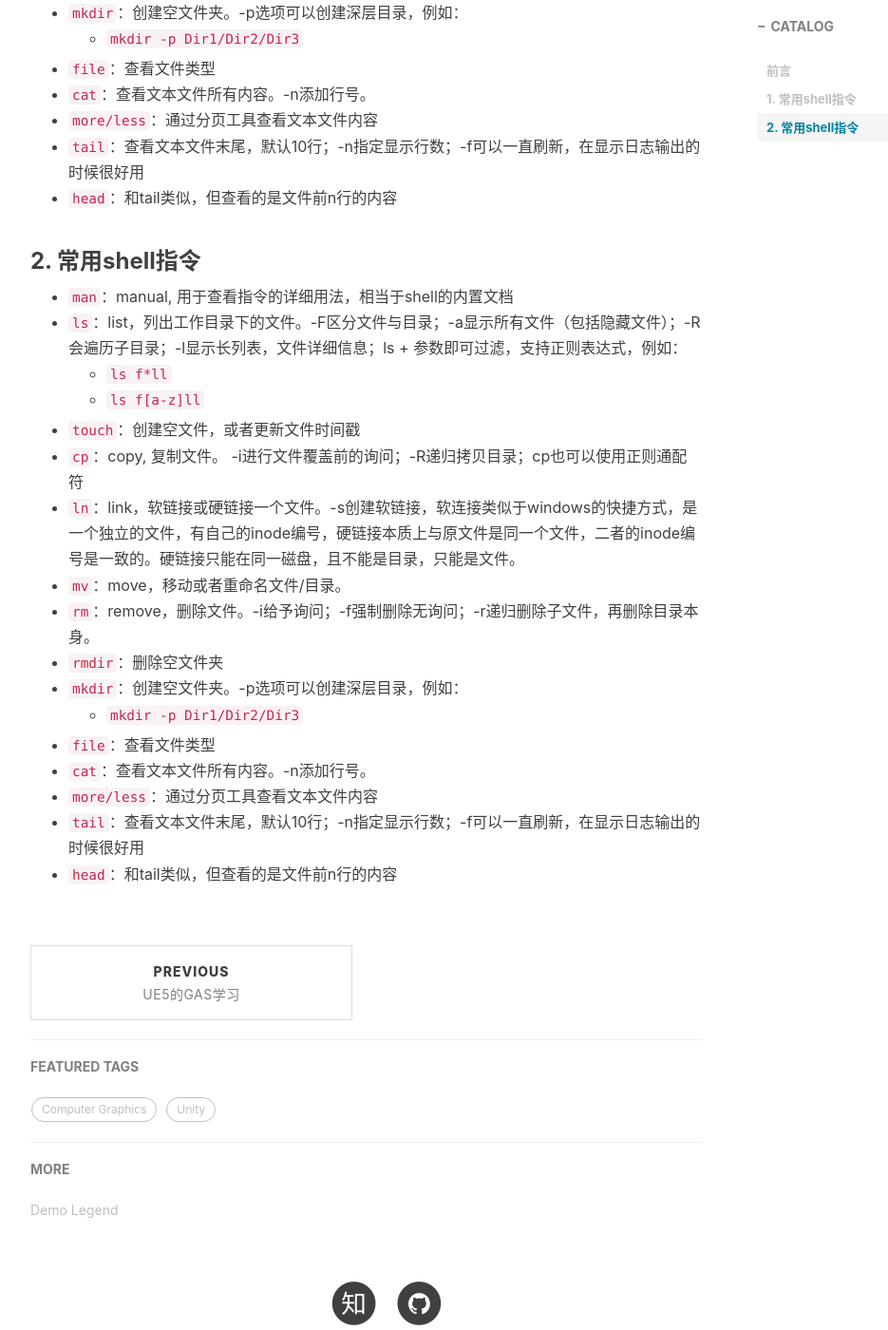
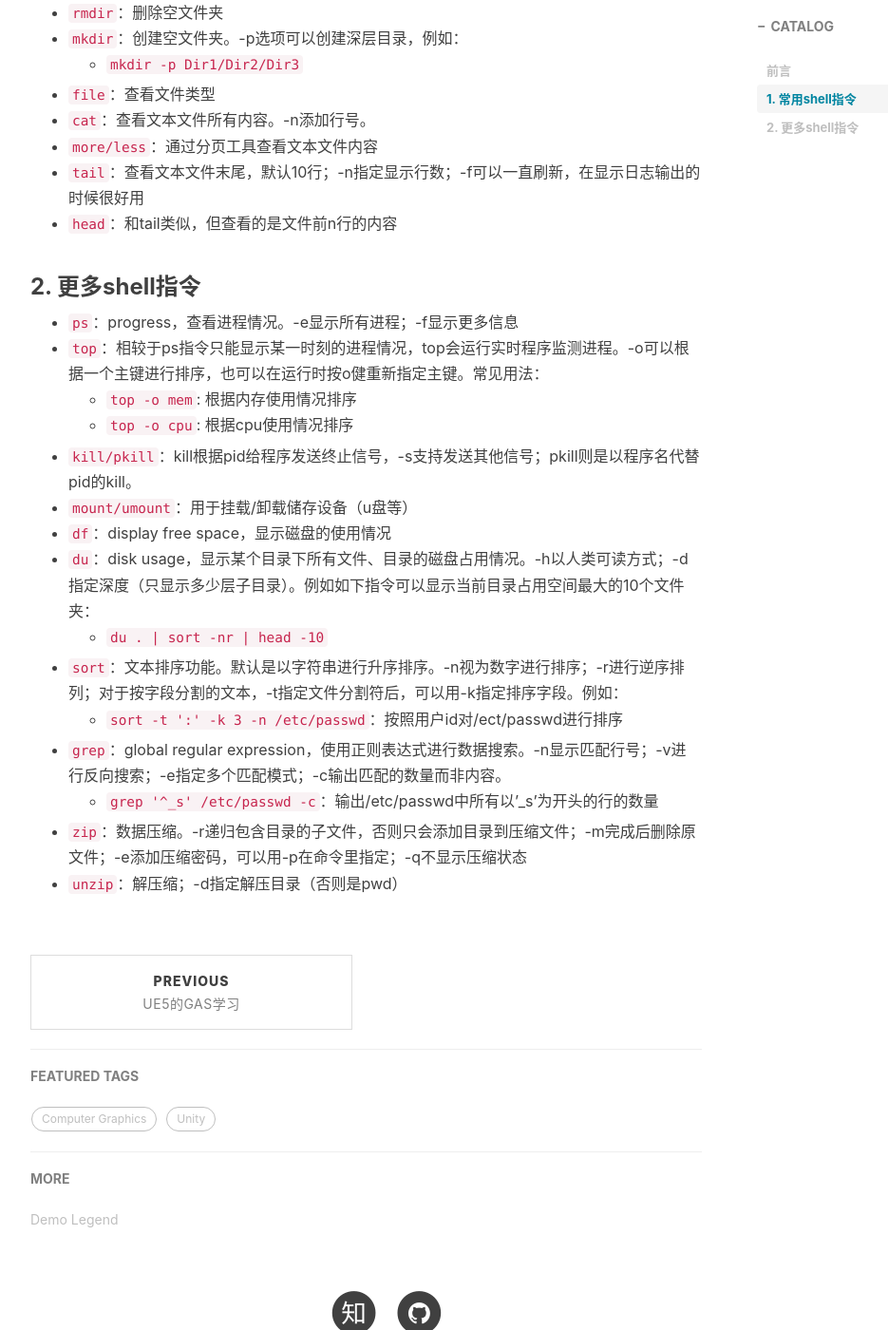
Before and after one commit to JohnYoung404/JohnYoung404.github.io, a Jekyll site: the page built from _posts/2025-06-20-Linux命令行与shell编程.md, in a window 1280 px wide and 1400 px high, scrolled down 1251 px. Shown: the whole window at 95% size, without its empty margins (233-1168 px from the left). Built offline with Jekyll 4.4.1, drawn with Linux system fonts in a browser that asks for light colours; nearby versions of some CDN libraries; comment, search, counter and statistics services are not loaded; some of the changed text lies outside the part shown.

Commit message:
Update 2025-06-20-Linux命令行与shell编程.md

````diff
--- a/_posts/2025-06-20-Linux命令行与shell编程.md
+++ b/_posts/2025-06-20-Linux命令行与shell编程.md
@@ -22,6 +22,7 @@ tags:
 - ```ls```：list，列出工作目录下的文件。-F区分文件与目录；-a显示所有文件（包括隐藏文件）；-R会遍历子目录；-l显示长列表，文件详细信息；ls + 参数即可过滤，支持正则表达式，例如：
   * ```ls f*ll```
   * ```ls f[a-z]ll```
+- ```pwd```：present working directory，当前工作目录。
 - ```touch```：创建空文件，或者更新文件时间戳
 - ```cp```：copy, 复制文件。 -i进行文件覆盖前的询问；-R递归拷贝目录；cp也可以使用正则通配符
 - ```ln```：link，软链接或硬链接一个文件。-s创建软链接，软连接类似于windows的快捷方式，是一个独立的文件，有自己的inode编号，硬链接本质上与原文件是同一个文件，二者的inode编号是一致的。硬链接只能在同一磁盘，且不能是目录，只能是文件。
@@ -36,22 +37,20 @@ tags:
 - ```tail```：查看文本文件末尾，默认10行；-n指定显示行数；-f可以一直刷新，在显示日志输出的时候很好用
 - ```head```：和tail类似，但查看的是文件前n行的内容
 
-### 2. 常用shell指令
+### 2. 更多shell指令
 
-- ```man```：manual, 用于查看指令的详细用法，相当于shell的内置文档
-- ```ls```：list，列出工作目录下的文件。-F区分文件与目录；-a显示所有文件（包括隐藏文件）；-R会遍历子目录；-l显示长列表，文件详细信息；ls + 参数即可过滤，支持正则表达式，例如：
-  * ```ls f*ll```
-  * ```ls f[a-z]ll```
-- ```touch```：创建空文件，或者更新文件时间戳
-- ```cp```：copy, 复制文件。 -i进行文件覆盖前的询问；-R递归拷贝目录；cp也可以使用正则通配符
-- ```ln```：link，软链接或硬链接一个文件。-s创建软链接，软连接类似于windows的快捷方式，是一个独立的文件，有自己的inode编号，硬链接本质上与原文件是同一个文件，二者的inode编号是一致的。硬链接只能在同一磁盘，且不能是目录，只能是文件。
-- ```mv```：move，移动或者重命名文件/目录。
-- ```rm```：remove，删除文件。-i给予询问；-f强制删除无询问；-r递归删除子文件，再删除目录本身。
-- ```rmdir```：删除空文件夹
-- ```mkdir```：创建空文件夹。-p选项可以创建深层目录，例如：
-  * ```mkdir -p Dir1/Dir2/Dir3```
-- ```file```：查看文件类型
-- ```cat```：查看文本文件所有内容。-n添加行号。
-- ```more/less```：通过分页工具查看文本文件内容
-- ```tail```：查看文本文件末尾，默认10行；-n指定显示行数；-f可以一直刷新，在显示日志输出的时候很好用
-- ```head```：和tail类似，但查看的是文件前n行的内容
+- ```ps```：progress，查看进程情况。-e显示所有进程；-f显示更多信息
+- ```top```：相较于ps指令只能显示某一时刻的进程情况，top会运行实时程序监测进程。-o可以根据一个主键进行排序，也可以在运行时按o健重新指定主键。常见用法：
+  * ```top -o mem```: 根据内存使用情况排序
+  * ```top -o cpu```: 根据cpu使用情况排序
+- ```kill/pkill```：kill根据pid给程序发送终止信号，-s支持发送其他信号；pkill则是以程序名代替pid的kill。
+- ```mount/umount```：用于挂载/卸载储存设备（u盘等）
+- ```df```：display free space，显示磁盘的使用情况
+- ```du```：disk usage，显示某个目录下所有文件、目录的磁盘占用情况。-h以人类可读方式；-d指定深度（只显示多少层子目录）。例如如下指令可以显示当前目录占用空间最大的10个文件夹：
+  * ```du . | sort -nr  | head -10```
+- ```sort```：文本排序功能。默认是以字符串进行升序排序。-n视为数字进行排序；-r进行逆序排列；对于按字段分割的文本，-t指定文件分割符后，可以用-k指定排序字段。例如：
+  * ```sort -t ':' -k 3 -n /etc/passwd```：按照用户id对/ect/passwd进行排序
+- ```grep```：global regular expression，使用正则表达式进行数据搜索。-n显示匹配行号；-v进行反向搜索；-e指定多个匹配模式；-c输出匹配的数量而非内容。
+  * ```grep '^_s' /etc/passwd -c```：输出/etc/passwd中所有以'_s'为开头的行的数量
+ - ```zip```：数据压缩。-r递归包含目录的子文件，否则只会添加目录到压缩文件；-m完成后删除原文件；-e添加压缩密码，可以用-p在命令里指定；-q不显示压缩状态
+ - ```unzip```：解压缩；-d指定解压目录（否则是pwd）
````
